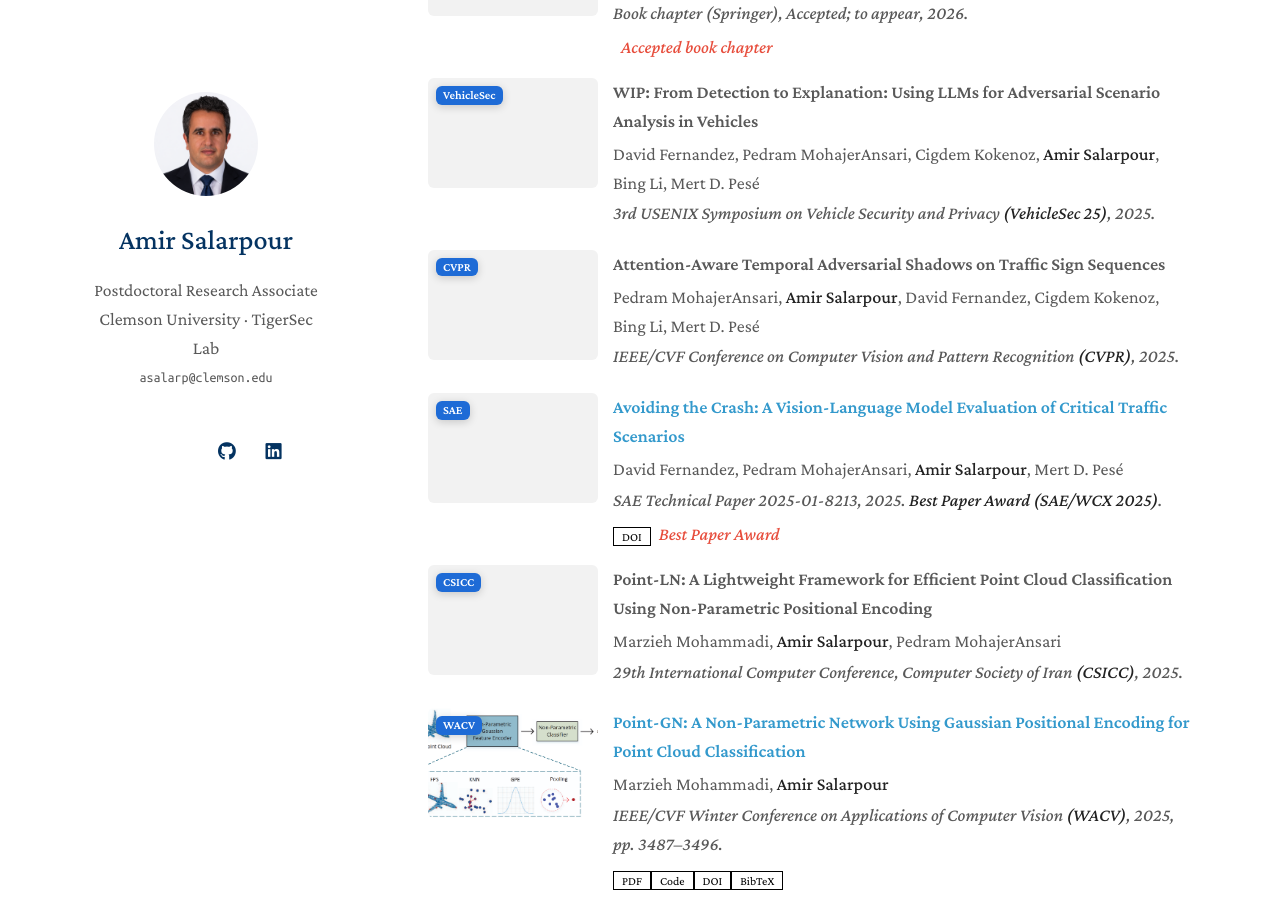
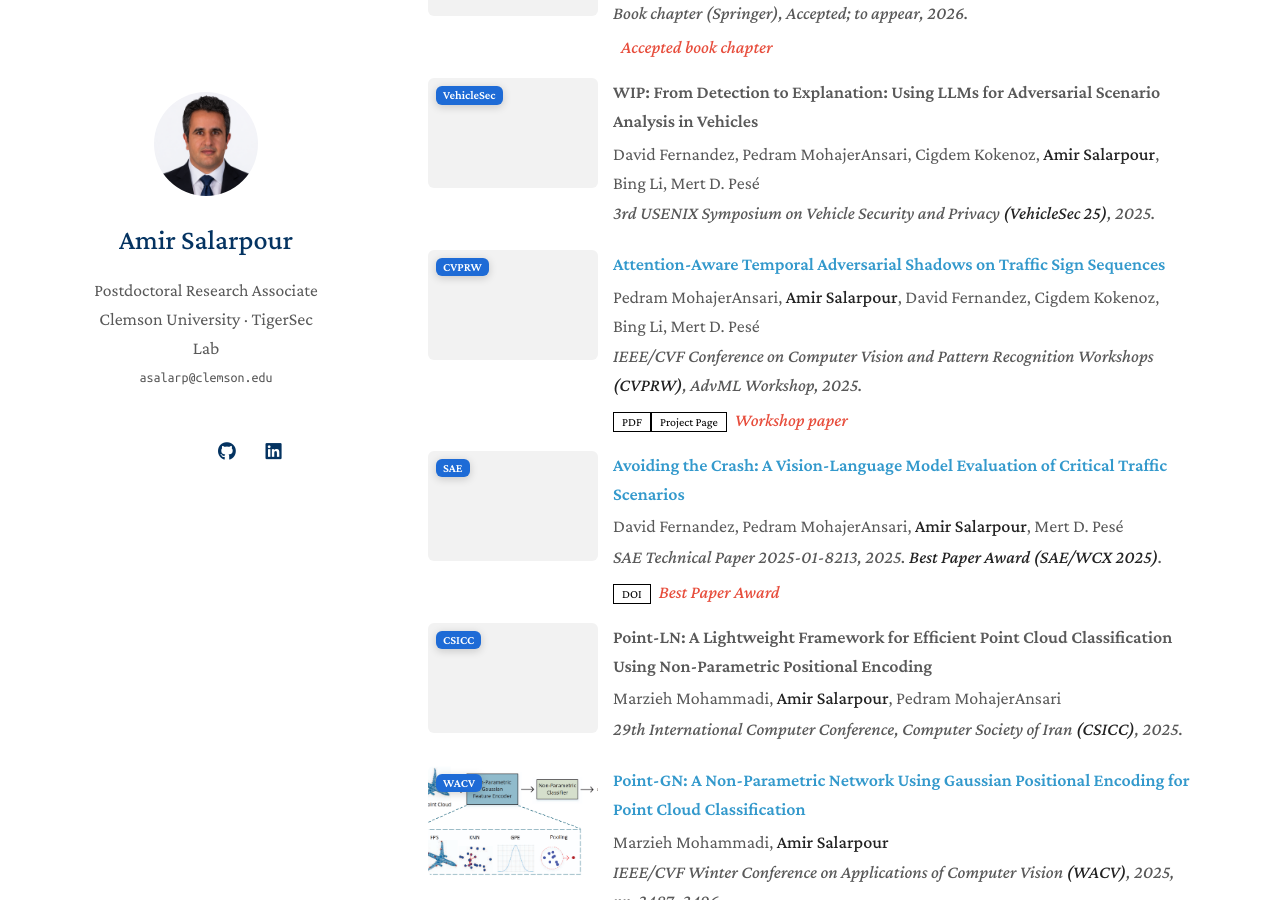
Before and after one commit to asalarpour/asalarpour.github.io, a Jekyll site: the page built from index.md, in a window 1280 px wide and 900 px high, scrolled down 4385 px. Built offline with Jekyll 4.4.1, drawn with Linux system fonts in a browser that asks for light colours; a style sheet for code colours, icons or effects is not loaded.

Commit message:
Modify conference info and add links for publication
Updated conference details and added PDF and page links for the paper on Attention-Aware Temporal Adversarial Shadows.

```diff
--- a/_data/publications.yml
+++ b/_data/publications.yml
@@ -208,13 +208,13 @@ main:
 
   - title: "Attention-Aware Temporal Adversarial Shadows on Traffic Sign Sequences"
     authors: "Pedram MohajerAnsari, <strong>Amir Salarpour</strong>, David Fernandez, Cigdem Kokenoz, Bing Li, Mert D. Pesé"
-    conference_short: CVPR
-    conference: "IEEE/CVF Conference on Computer Vision and Pattern Recognition <strong>(CVPR)</strong>, 2025."
-    pdf: ""
+    conference_short: CVPRW
+    conference: "IEEE/CVF Conference on Computer Vision and Pattern Recognition Workshops <strong>(CVPRW)</strong>, AdvML Workshop, 2025."
+    pdf: "https://openaccess.thecvf.com/content/CVPR2025W/AdvML/papers/MohajerAnsari_Attention-Aware_Temporal_Adversarial_Shadows_on_Traffic_Sign_Sequences_CVPRW_2025_paper.pdf"
     code: ""
-    page: ""
+    page: "https://openaccess.thecvf.com/content/CVPR2025W/AdvML/html/MohajerAnsari_Attention-Aware_Temporal_Adversarial_Shadows_on_Traffic_Sign_Sequences_CVPRW_2025_paper.html"
     bibtex: ""
-    notes: ""
+    notes: "Workshop paper"
     image: ""
     selected: true
 
```
